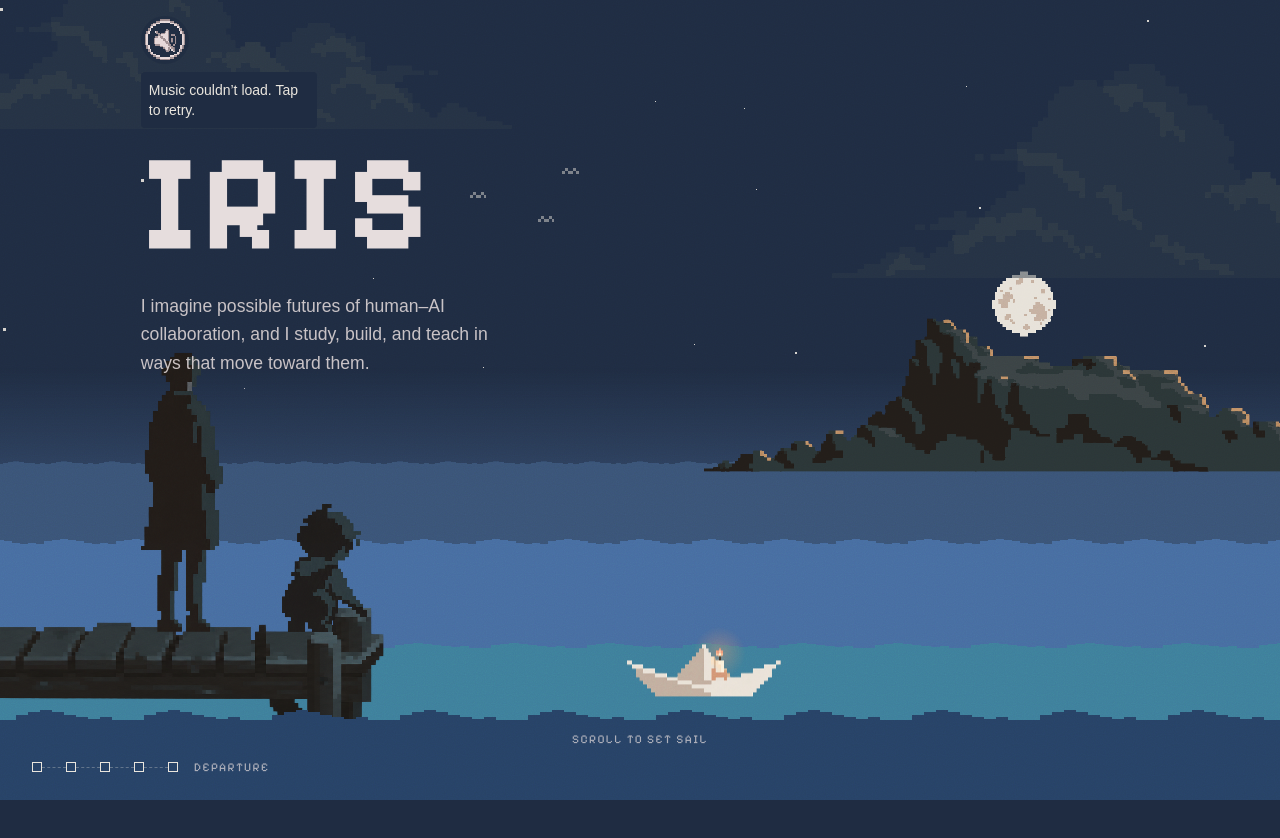
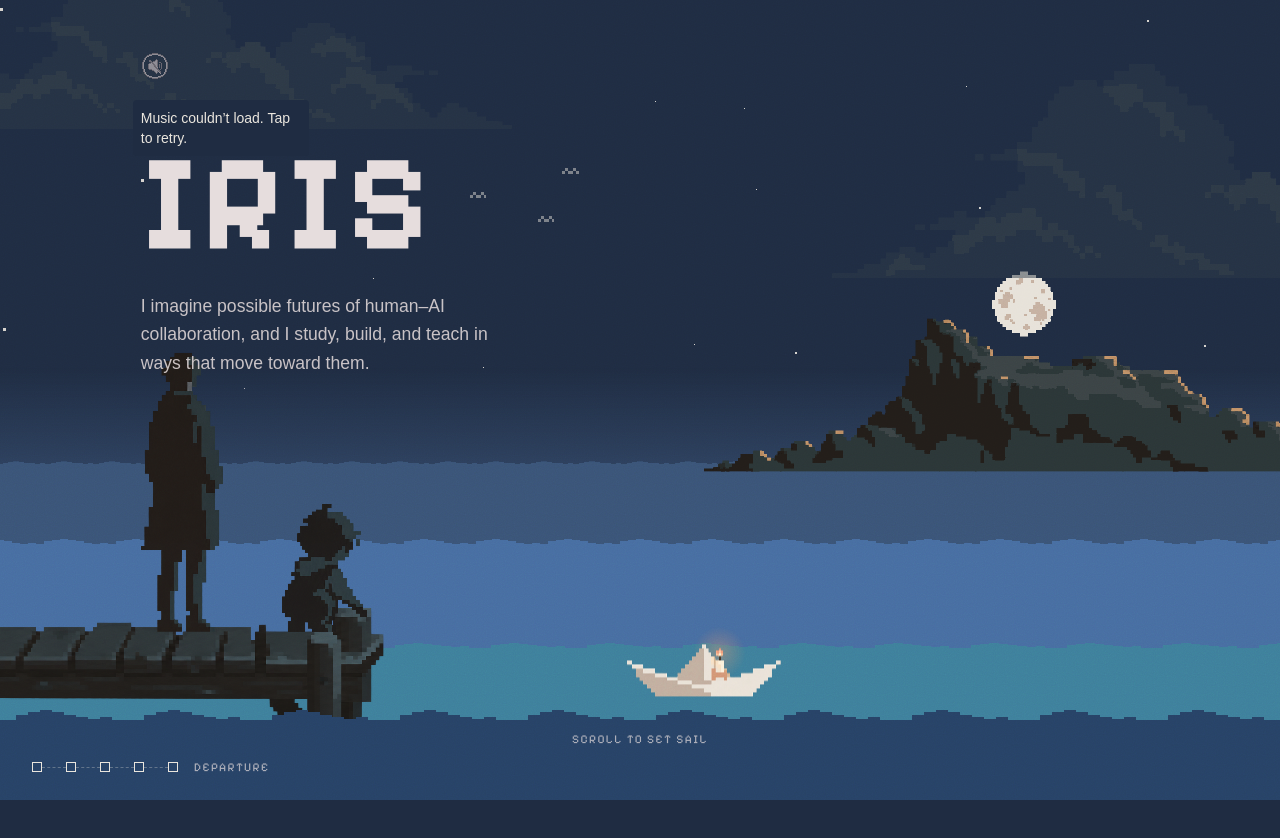
Before and after one commit to IN-Neil/iris-personal-site, a Next.js app: page / in a window 1280 px wide. Shown: the top 838 px of the page. Built offline with nearby package versions, Linux system fonts and the light colour scheme; a web font is replaced by a local one.

Commit message:
Soften sound icon and align its spacing with the introduction

```diff
--- a/src/components/journey/Soundtrack.tsx
+++ b/src/components/journey/Soundtrack.tsx
@@ -41,7 +41,7 @@ export function Soundtrack() {
   }
 
   return (
-    <div className="fixed left-6 top-4 z-50 md:left-[11%]">
+    <div className="fixed left-4 top-11 z-50 md:left-[calc(11%-8px)] md:top-[calc(max(6rem,10vh)-3.25rem)]">
       <audio ref={audioRef} src={tracks[0]} preload="metadata" onPlaying={() => setPlaying(true)} onPause={() => setPlaying(false)} onEnded={nextTrack} onError={() => { setPlaying(false); setFailed(true); }} />
       <button
         type="button"
@@ -49,9 +49,9 @@ export function Soundtrack() {
         aria-pressed={playing}
         title={playing ? "Pause music" : "Play music"}
         onClick={() => playing ? audioRef.current?.pause() : void play()}
-        className="flex h-12 w-12 cursor-pointer items-center justify-center rounded-full bg-night/60 focus-visible:outline-2 focus-visible:outline-offset-4 focus-visible:outline-ivory"
+        className="flex h-11 w-11 cursor-pointer items-center justify-center rounded-full opacity-55 transition-opacity hover:opacity-100 focus-visible:opacity-100 focus-visible:outline-2 focus-visible:outline-offset-4 focus-visible:outline-ivory"
       >
-        <svg viewBox="395 395 465 475" width="44" height="44" aria-hidden="true" style={{ imageRendering: "pixelated" }}>
+        <svg viewBox="395 395 465 475" width="28" height="28" aria-hidden="true" style={{ imageRendering: "pixelated" }}>
           <image href={playing ? "/sound/volume-on.png" : "/sound/volume-off.png"} width="1254" height="1254" />
         </svg>
       </button>
```
